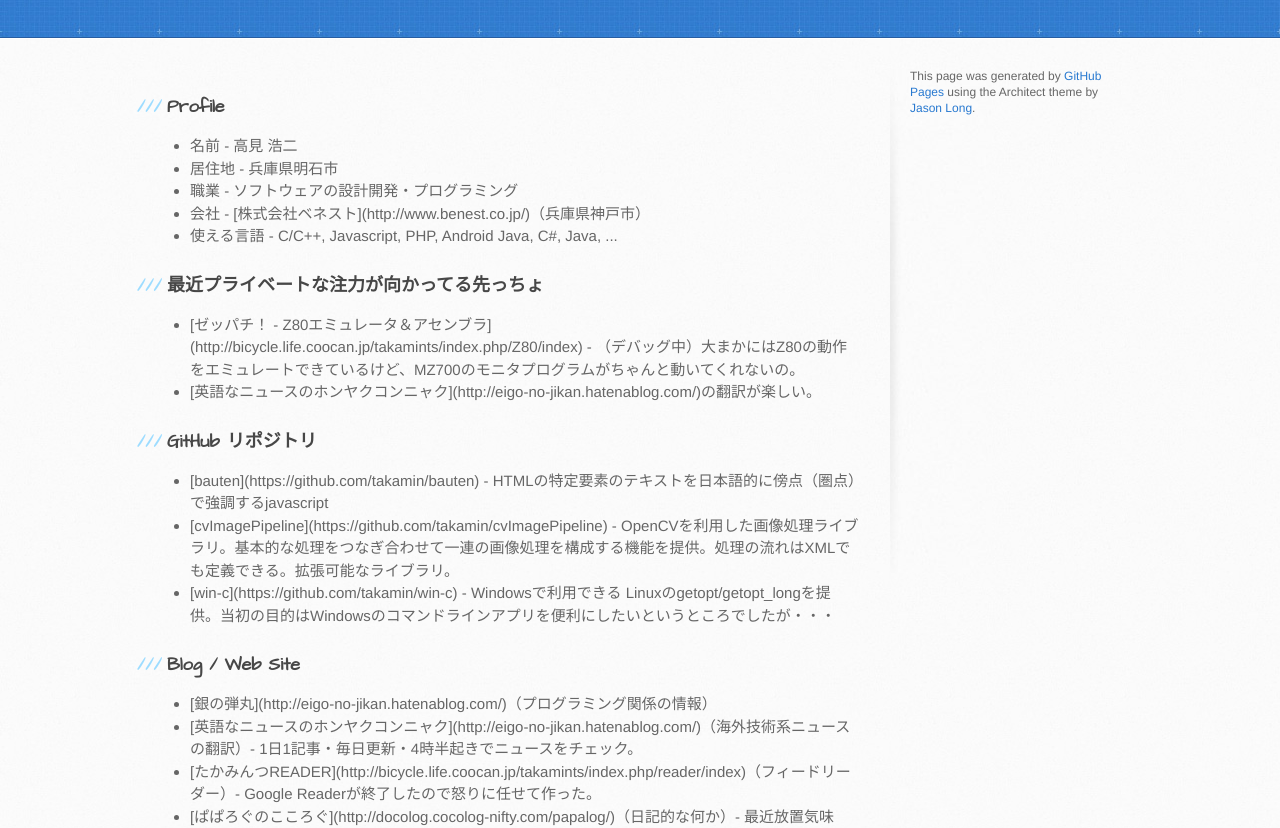
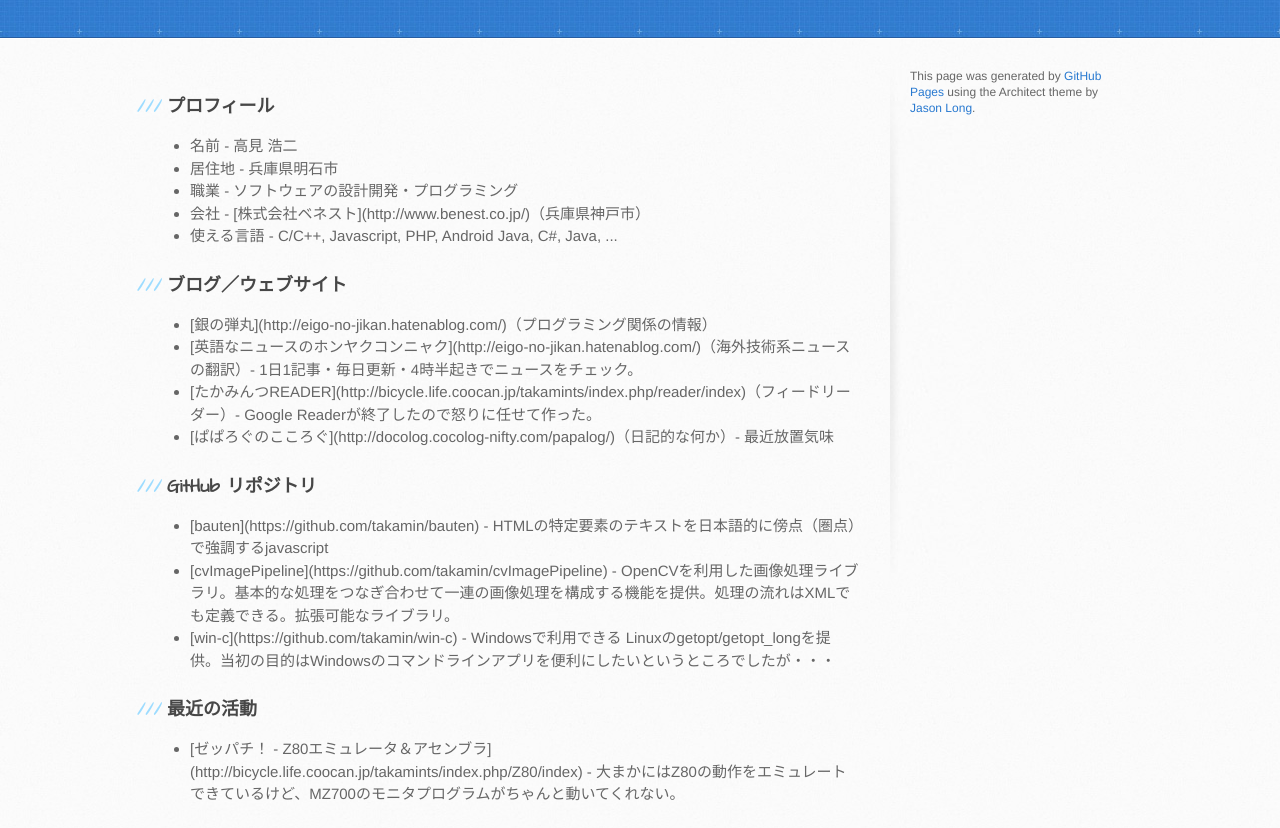
Before and after one commit to takamin/takamin.github.io, a plain HTML site: page index.html in a window 1280 px wide. Shown: the part 129-957 px from the top of the page. Drawn offline with Linux system fonts and the light colour scheme.

Commit message:
Edit top page

```diff
--- a/index.html
+++ b/index.html
@@ -28,7 +28,7 @@
     <div id="content-wrapper">
       <div class="inner clearfix">
         <section id="main-content">
-<h3>Profile</h3>
+<h3>プロフィール</h3>
 
 <ul>
 <li>名前 - 高見 浩二</li>
@@ -38,11 +38,13 @@
 <li>使える言語 - C/C++, Javascript, PHP, Android Java, C#, Java, ...</li>
 </ul>
 
-<h3>最近プライベートな注力が向かってる先っちょ</h3>
+<h3>ブログ／ウェブサイト</h3>
 
 <ul>
-<li>[ゼッパチ！ - Z80エミュレータ＆アセンブラ](http://bicycle.life.coocan.jp/takamints/index.php/Z80/index) - （デバッグ中）大まかにはZ80の動作をエミュレートできているけど、MZ700のモニタプログラムがちゃんと動いてくれないの。</li>
-<li>[英語なニュースのホンヤクコンニャク](http://eigo-no-jikan.hatenablog.com/)の翻訳が楽しい。</li>
+<li>[銀の弾丸](http://eigo-no-jikan.hatenablog.com/)（プログラミング関係の情報）</li>
+<li>[英語なニュースのホンヤクコンニャク](http://eigo-no-jikan.hatenablog.com/)（海外技術系ニュースの翻訳）- 1日1記事・毎日更新・4時半起きでニュースをチェック。</li>
+<li>[たかみんつREADER](http://bicycle.life.coocan.jp/takamints/index.php/reader/index)（フィードリーダー）- Google Readerが終了したので怒りに任せて作った。</li>
+<li>[ぱぱろぐのこころぐ](http://docolog.cocolog-nifty.com/papalog/)（日記的な何か）- 最近放置気味</li>
 </ul>
 
 <h3>GitHub リポジトリ</h3>
@@ -53,13 +55,10 @@
 <li>[win-c](https://github.com/takamin/win-c) - Windowsで利用できる Linuxのgetopt/getopt_longを提供。当初の目的はWindowsのコマンドラインアプリを便利にしたいというところでしたが・・・</li>
 </ul>
 
-<h3>Blog / Web Site</h3>
+<h3>最近の活動</h3>
 
 <ul>
-<li>[銀の弾丸](http://eigo-no-jikan.hatenablog.com/)（プログラミング関係の情報）</li>
-<li>[英語なニュースのホンヤクコンニャク](http://eigo-no-jikan.hatenablog.com/)（海外技術系ニュースの翻訳）- 1日1記事・毎日更新・4時半起きでニュースをチェック。</li>
-<li>[たかみんつREADER](http://bicycle.life.coocan.jp/takamints/index.php/reader/index)（フィードリーダー）- Google Readerが終了したので怒りに任せて作った。</li>
-<li>[ぱぱろぐのこころぐ](http://docolog.cocolog-nifty.com/papalog/)（日記的な何か）- 最近放置気味</li>
+<li>[ゼッパチ！ - Z80エミュレータ＆アセンブラ](http://bicycle.life.coocan.jp/takamints/index.php/Z80/index) - 大まかにはZ80の動作をエミュレートできているけど、MZ700のモニタプログラムがちゃんと動いてくれない。</li>
 </ul>
 
 ----
```
